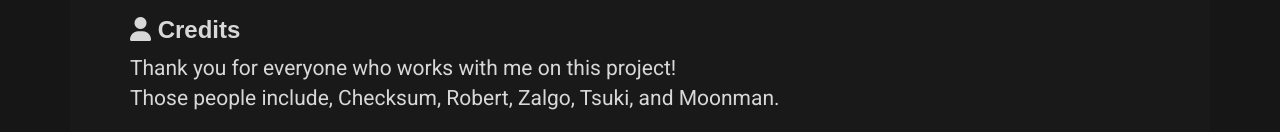
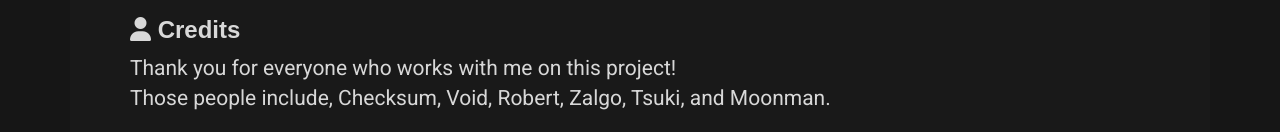
Before and after one commit to IRIS-Team/IRIS-Team.github.io, a plain HTML site: page index.html in a window 1280 px wide. Shown: the part 668-800 px from the top of the page. Drawn offline with nearby package versions, Linux system fonts and the light colour scheme; a script that the page names is missing.

Commit message:
Update index.html

```diff
--- a/index.html
+++ b/index.html
@@ -54,7 +54,7 @@
       <h3><i class="fa fa-star" aria-hidden="true"></i> Features</h3>
       <p>Easy to use command line interface, <b>26</b> unique modules, and more to come.</p>
       <h3><i class="fa fa-user" aria-hidden="true"></i> Credits</h3>
-      <p>Thank you for everyone who works with me on this project! <br>Those people include, Checksum, Robert, Zalgo, Tsuki, and Moonman</a>.</p>
+      <p>Thank you for everyone who works with me on this project! <br>Those people include, Checksum, Void, Robert, Zalgo, Tsuki, and Moonman</a>.</p>
     </div>
   </main>
   <footer>
```
